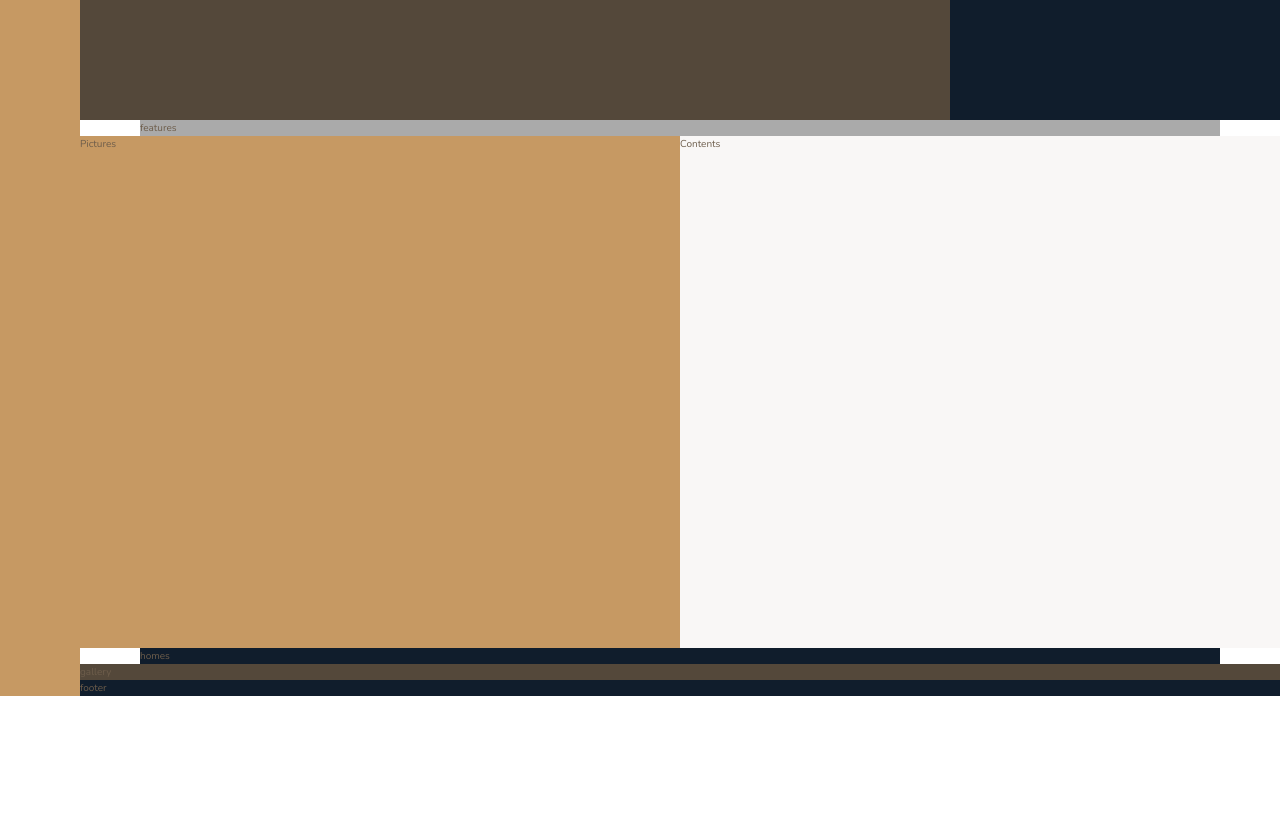
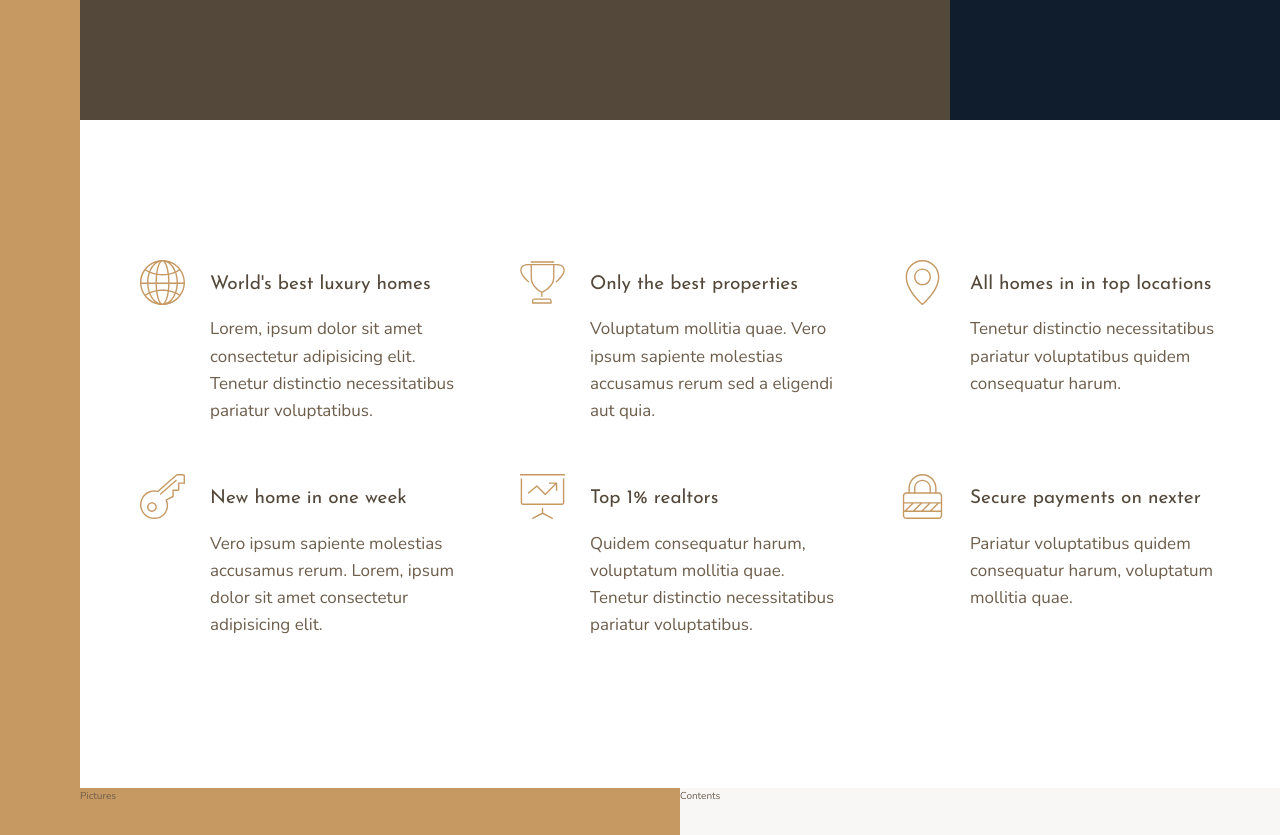
Before and after one commit to Glenio-Lobo/nexter, a website: page index.html in a window 1280 px wide. Shown: the part 520-1355 px from the top of the page. Before the commit the page ends 1216 px from the top, so only its background shows below. Drawn offline with nearby package versions, Linux system fonts and the light colour scheme.

Commit message:
Features Section

```diff
--- a/index.html
+++ b/index.html
@@ -25,7 +25,77 @@
         </div>
 
         <section class="features">
-            features
+            <div class="feature">
+                <svg class="feature__icon">
+                    <use xlink:href="img/sprite.svg#icon-global" />
+                </svg>
+                <h4 class="heading-4 heading-4--dark">
+                    World's best luxury homes
+                </h4>
+                <p class="feature__text">
+                    Lorem, ipsum dolor sit amet consectetur adipisicing elit. Tenetur distinctio necessitatibus pariatur voluptatibus.
+                </p>
+            </div>
+
+            <div class="feature">
+                <svg class="feature__icon">
+                    <use xlink:href="img/sprite.svg#icon-trophy" />
+                </svg>
+                <h4 class="heading-4 heading-4--dark">
+                    Only the best properties
+                </h4>
+                <p class="feature__text">
+                    Voluptatum mollitia quae. Vero ipsum sapiente molestias accusamus rerum sed a eligendi aut quia.
+                </p>
+            </div>
+
+            <div class="feature">
+                <svg class="feature__icon">
+                    <use xlink:href="img/sprite.svg#icon-map-pin" />
+                </svg>
+                <h4 class="heading-4 heading-4--dark">
+                    All homes in in top locations
+                </h4>
+                <p class="feature__text">
+                    Tenetur distinctio necessitatibus pariatur voluptatibus quidem consequatur harum.
+                </p>
+            </div>
+
+            <div class="feature">
+                <svg class="feature__icon">
+                    <use xlink:href="img/sprite.svg#icon-key" />
+                </svg>
+                <h4 class="heading-4 heading-4--dark">
+                    New home in one week
+                </h4>
+                <p class="feature__text">
+                    Vero ipsum sapiente molestias accusamus rerum. Lorem, ipsum dolor sit amet consectetur adipisicing elit.
+                </p>
+            </div>
+
+            <div class="feature">
+                <svg class="feature__icon">
+                    <use xlink:href="img/sprite.svg#icon-presentation" />
+                </svg>
+                <h4 class="heading-4 heading-4--dark">
+                    Top 1% realtors
+                </h4>
+                <p class="feature__text">
+                    Quidem consequatur harum, voluptatum mollitia quae. Tenetur distinctio necessitatibus pariatur voluptatibus.
+                </p>
+            </div>
+
+            <div class="feature">
+                <svg class="feature__icon">
+                    <use xlink:href="img/sprite.svg#icon-lock" />
+                </svg>
+                <h4 class="heading-4 heading-4--dark">
+                    Secure payments on nexter
+                </h4>
+                <p class="feature__text">
+                    Pariatur voluptatibus quidem consequatur harum, voluptatum mollitia quae.
+                </p>
+            </div>
         </section>
 
         <div class="story__pictures">
--- a/sass/base/_typograph.scss
+++ b/sass/base/_typograph.scss
@@ -1,6 +1,37 @@
+%heading{
+    font-family: var(--font-display);
+    font-weight: 400;
+}
+
 body{
     font-family: var(--font-primary);
     color: var(--color-grey-dark-2);
     font-weight: 300;
     line-height: 1.6;
 }
+
+
+.heading-1{
+    @extend %heading;
+}
+
+.heading-2{
+    @extend %heading;
+}
+
+.heading-3{
+    @extend %heading;
+}
+
+.heading-4{
+    @extend %heading;
+    font-size: 1.9rem;
+
+    &--light{
+        color: var(--color-grey-light-1);
+    }
+
+    &--dark{
+        color: var(--color-grey-dark-1);
+    }
+}
--- a/sass/layout/_features.scss
+++ b/sass/layout/_features.scss
@@ -1,4 +1,30 @@
 .features{
-    background-color: var(--color-grey-light-2);
     grid-column: center-start / center-end;
+
+    margin: 15rem 0;
+
+    display: grid;
+    grid-template-columns: repeat(auto-fit, minmax(25rem, 1fr));
+    gap: 6rem;
+    align-items: start;
+
 }
+
+.feature{
+    display: grid;
+    grid-template-columns: min-content 1fr;
+    row-gap: 1.5rem;
+    column-gap: 2.5rem;
+
+    &__icon{
+        width: 4.5rem;
+        height: 4.5rem;
+        fill: var(--color-primary);
+        grid-row: 1 / span 2;
+        transform: translateY(-1rem);
+    }
+
+    &__text{
+        font-size: 1.7rem;
+    }
+}
```
Also changed, not shown: css/style.css, 1 other file.
